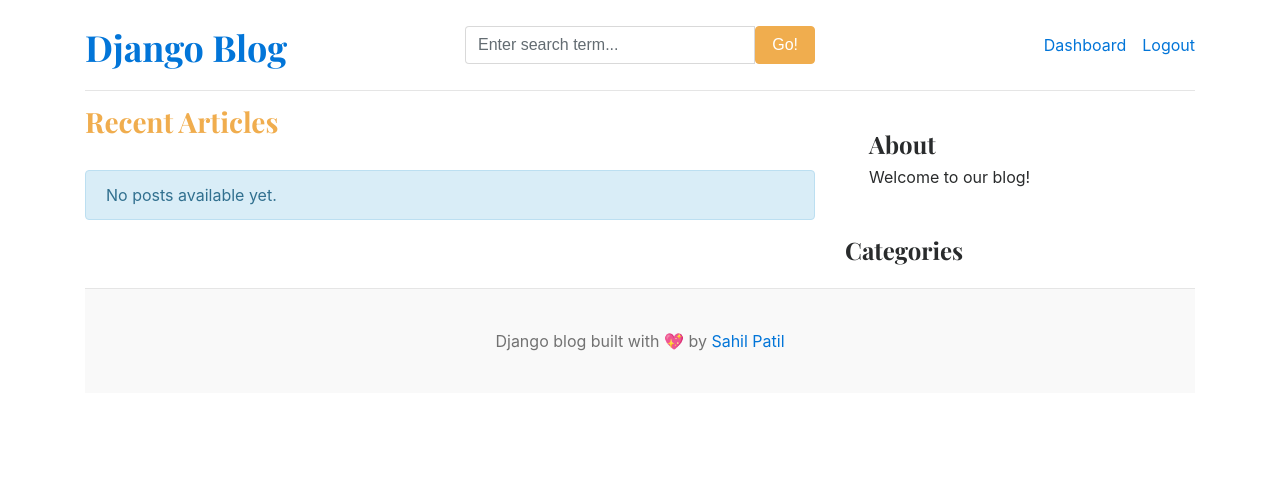
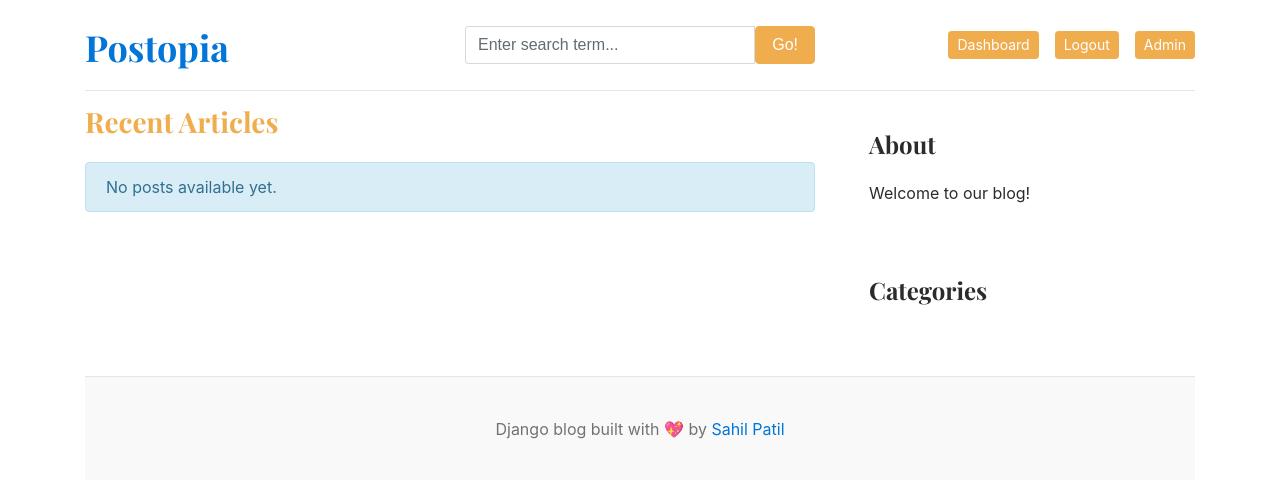
Before and after one commit to SahilP2321/blog, a Django app: page / in a window 1280 px wide. Shown: the top 480 px of the page. Run offline with Django 4.2, Linux system fonts and the light colour scheme; the visitor is signed in with stand-in values (Sample User, id 1); data that the repository does not hold is empty; parts of the project's set-up code (start-up, migrations or seed data) failed here and were passed over.

Commit message:
enhancement

```diff
--- a/templates/base.html
+++ b/templates/base.html
@@ -7,7 +7,7 @@
     <meta charset="UTF-8">
     <meta http-equiv="X-UA-Compatible" content="IE=edge">
     <meta name="viewport" content="width=device-width, initial-scale=1.0">
-    <title>Django Blogs</title>
+    <title>Postopia</title>
     <link href="https://getbootstrap.com/docs/4.0/dist/css/bootstrap.min.css" rel="stylesheet">
     <link href="https://fonts.googleapis.com/css?family=Playfair+Display:700,900" rel="stylesheet">
     <link href="{% static 'css/blog.css' %}" rel="stylesheet">
@@ -18,7 +18,7 @@
       <header class="blog-header py-3">
         <div class="row flex-nowrap justify-content-between align-items-center">
           <div class="col-4 pt-1">
-            <a class="blog-header-logo text-dark" href="/">Django Blog</a>
+            <a class="blog-header-logo text-dark" href="/">Postopia</a>
           </div>
           <div class="col-4">
             <form action="{% url 'search' %}" method="GET">
@@ -33,9 +33,13 @@
             <a class="btn btn-sm btn-warning" href="{% url 'login' %}">Login</a> &nbsp;
             <a class="btn btn-sm btn-outline-secondary" href="{% url 'register' %}">Register</a>
             {% else %}
-            <span><a href="{% url 'dashboard' %}">Dashboard</a></span>
+            <span><a class="btn btn-sm btn-warning" href="{% url 'dashboard' %}">Dashboard</a></span>
             &emsp;
-            <span><a href="{% url 'logout' %}">Logout</a></span>
+            <span><a class="btn btn-sm btn-warning" href="{% url 'logout' %}">Logout</a></span>
+            &emsp;
+            {% if user.is_staff %}
+            <span><a href="/admin/" class="btn btn-sm btn-warning ">Admin</a></span>
+            {% endif %}
             {% endif %}
           </div>
         </div>
--- a/templates/home.html
+++ b/templates/home.html
@@ -6,12 +6,12 @@
 <!-- Hero Featured Post -->
 {% for post in featured_post %}
   {% if forloop.first %}
-  <div class="jumbotron p-5 text-white rounded position-relative mb-4"
-       style="{% if post.featured_image %}background: linear-gradient(rgba(0,0,0,0.6), rgba(0,0,0,0.6)), url('{{ post.featured_image.url }}') center/cover;{% else %}background-color: #2c3e50;{% endif %} min-height: 450px;">
-    <div class="col-md-8">
-      <h1 class="display-4 fst-italic">{{ post.title }}</h1>
-      <p class="lead my-3">{{ post.short_description|truncatewords:20 }}</p>
-      <a href="{% url 'blog_detail' post.slug %}" class="btn btn-warning btn-lg">Continue Reading →</a>
+  <div class="jumbotron p-5 text-white rounded position-relative mb-5"
+       style="background: linear-gradient(rgba(0,0,0,0.6), rgba(0,0,0,0.6)), url('{{ post.featured_image.url }}') center/cover; min-height: 400px;">
+    <div class="col-md-8 px-0">
+      <h1 class="display-4">{{ post.title }}</h1>
+      <p class="lead">{{ post.short_description|truncatewords:20 }}</p>
+      <a href="{% url 'blog_detail' post.slug %}" class="btn btn-warning">Continue Reading →</a>
     </div>
   </div>
   {% endif %}
@@ -19,18 +19,16 @@
 
 <!-- Featured Posts Grid -->
 {% if featured_post|length > 1 %}
-<h3 class="text-warning mb-4 pb-2 border-bottom">Featured Posts</h3>
+<h3 class="text-warning mb-4">Featured Posts</h3>
 <div class="row mb-5">
   {% for post in featured_post %}
     {% if not forloop.first %}
     <div class="col-md-6 mb-4">
       <div class="card h-100 shadow-sm">
         <div class="card-body">
-          <h3 class="card-title h4">
-            <a href="{% url 'blog_detail' post.slug %}" class="text-dark text-decoration-none">{{ post.title }}</a>
-          </h3>
+          <h4><a href="{% url 'blog_detail' post.slug %}" class="text-dark text-decoration-none">{{ post.title }}</a></h4>
           <small class="text-muted">{{ post.updated_at|timesince }} ago</small>
-          <p class="card-text mt-2">{{ post.short_description|truncatewords:20 }}</p>
+          <p class="mt-2">{{ post.short_description|truncatewords:20 }}</p>
           <a href="{% url 'blog_detail' post.slug %}" class="btn btn-outline-warning btn-sm">Read More →</a>
         </div>
       </div>
@@ -40,18 +38,16 @@
 </div>
 {% endif %}
 
-<!-- Main Content Area -->
-<div class="row">
+<div class="row g-4">
+  <!-- Main Content -->
   <div class="col-md-8">
-    <h3 class="text-warning mb-4 pb-2 border-bottom">Recent Articles</h3>
+    <h3 class="text-warning mb-4">Recent Articles</h3>
 
     {% for post in posts %}
-    <article class="mb-5 pb-3 border-bottom">
-      <h2 class="h3">
-        <a href="{% url 'blog_detail' post.slug %}" class="text-dark text-decoration-none">{{ post.title }}</a>
-      </h2>
-      <small class="text-muted d-block mb-3">{{ post.updated_at|timesince }} ago</small>
-      <p>{{ post.short_description|truncatewords:30 }}</p>
+    <article class="mb-4 pb-3 border-bottom">
+      <h3><a href="{% url 'blog_detail' post.slug %}" class="text-dark text-decoration-none">{{ post.title }}</a></h3>
+      <small class="text-muted">{{ post.updated_at|timesince }} ago</small>
+      <p class="mt-2">{{ post.short_description|truncatewords:30 }}</p>
       <a href="{% url 'blog_detail' post.slug %}" class="btn btn-outline-warning btn-sm">Read More →</a>
     </article>
     {% empty %}
@@ -59,33 +55,59 @@
     {% endfor %}
   </div>
 
-  <!-- Sidebar -->
-  <aside class="col-md-4">
+  <!-- Sidebar - Properly Aligned -->
+  <div class="col-md-4">
+    <div class="position-sticky" style="top: 2rem;">
+      <!-- About Section -->
       <div class="bg-light p-4 rounded mb-4">
-      <h4 class="fst-italic">{{ about.about_heading|default:"About" }}</h4>
+        <h4 class="border-bottom pb-2 mb-3">{{ about.about_heading|default:"About" }}</h4>
         <p class="mb-0">{{ about.about_description|default:"Welcome to our blog!" }}</p>
       </div>
 
-    <div class="mb-4">
-      <h4 class="fst-italic">Categories</h4>
-      <ul class="list-unstyled">
+      <!-- Categories Section -->
+      <div class="bg-white p-4 rounded shadow-sm mb-4">
+        <h4 class="border-bottom pb-2 mb-3">Categories</h4>
+        <div class="row">
           {% for cat in categories %}
-        <li class="mb-2"><a href="{% url 'posts_by_category' cat.id %}" class="text-decoration-none">{{ cat.category_name }}</a></li>
+          <div class="col-12 mb-2">
+            <a href="{% url 'posts_by_category' cat.id %}" class="text-decoration-none d-block py-1 px-2 rounded hover-bg-light">
+              {{ cat.category_name }}
+            </a>
+          </div>
           {% endfor %}
-      </ul>
+        </div>
       </div>
 
+      <!-- Social Links Section -->
       {% if social_links %}
-    <div>
-      <h4 class="fst-italic">Follow Us</h4>
-      <ul class="list-unstyled">
+      <div class="bg-white p-4 rounded shadow-sm">
+        <h4 class="border-bottom pb-2 mb-3">Follow Us</h4>
+        <div class="d-flex flex-column gap-2">
           {% for link in social_links %}
-        <li class="mb-2"><a href="{{ link.platform_link }}" target="_blank" class="text-decoration-none">{{ link.platform_name }}</a></li>
+          <a href="{{ link.platform_link }}" target="_blank" class="text-decoration-none d-flex align-items-center p-2 rounded hover-bg-light">
+            <i class="fa fa-{% if 'facebook' in link.platform_name|lower %}facebook{% elif 'twitter' in link.platform_name|lower %}twitter{% elif 'instagram' in link.platform_name|lower %}instagram{% else %}link{% endif %} me-2"></i>
+            {{ link.platform_name }}
+          </a>
           {% endfor %}
-      </ul>
+        </div>
       </div>
       {% endif %}
-  </aside>
+    </div>
+  </div>
 </div>
 
+<style>
+.hover-bg-light:hover {
+  background-color: #f8f9fa;
+  transition: all 0.2s ease;
+}
+.position-sticky {
+  position: sticky;
+  top: 2rem;
+}
+.gap-2 {
+  gap: 0.5rem;
+}
+</style>
+
 {% endblock %}
```
Lines whose indentation alone changed are shown as unchanged.
